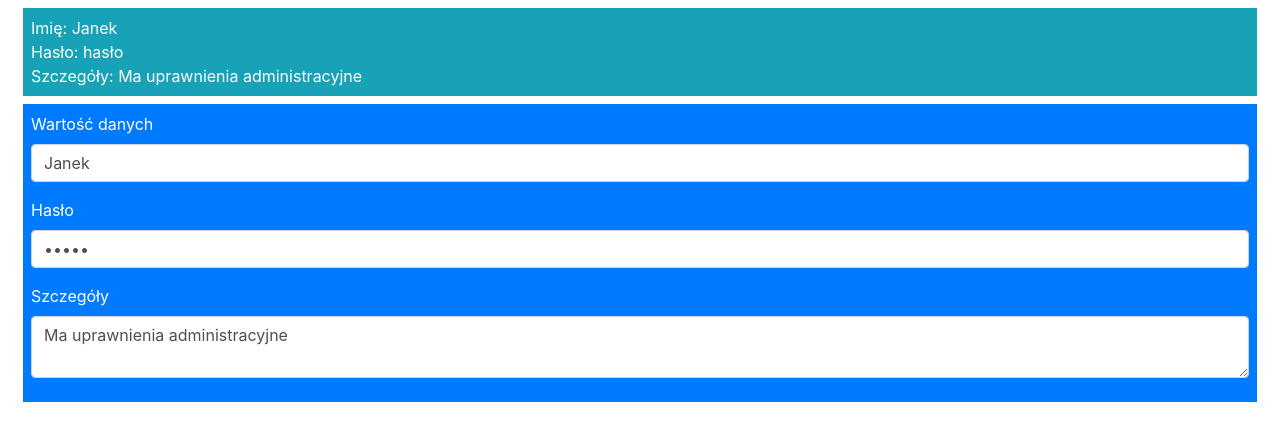
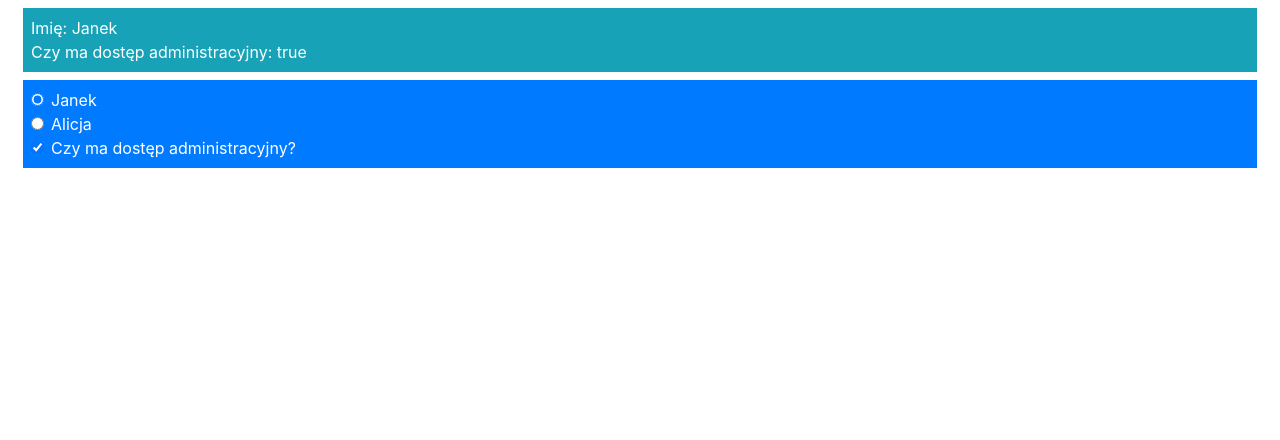
Before and after one commit to marekz/vuejs_simple_example, a Vue app in the folder templatesanddata/: page / in a window 1280 px wide. Shown: the top 440 px of the page. Built offline with nearby package versions, Linux system fonts and the light colour scheme.

Commit message:
VUEjs forms - simple bidirectional binding option fields

```diff
--- a/templatesanddata/src/App.vue
+++ b/templatesanddata/src/App.vue
@@ -2,27 +2,20 @@
   <div class="container-fluid">
     <div class="bg-info m-2 p-2 text-white">
       <div>Imię: {{ name }}</div>
-      <div>Hasło: {{ password }}</div>
-      <div>Szczegóły: {{ details }}</div>
+      <div>Czy ma dostęp administracyjny: {{ hasAdminAccess }}</div>
     </div>
     <div class="bg-primary m-2 p-2 text-white">
-      <div class="form-group">
-        <label>
-          Wartość danych
-        </label>
-        <input class="form-control" v-model="name" />
+      <div class="form-check">
+        <input class="form-check-input" type="radio" v-model="name" value="Janek" />
+        <label class="form-check-label">Janek</label>
       </div>
-      <div class="form-group">
-        <label>
-          Hasło
-        </label>
-        <input type="password" class="form-control" v-model="password" />
+      <div class="form-check">
+        <input class="form-check-input" type="radio" v-model="name" value="Alicja" />
+        <label class="form-check-label">Alicja</label>
       </div>
-      <div class="form-group">
-        <label>
-          Szczegóły
-        </label>
-        <textarea class="form-control" v-model="details"></textarea>
+      <div class="form-check">
+        <input class="form-check-input" type="checkbox" v-model="hasAdminAccess" />
+        <label class="form-check-label">Czy ma dostęp administracyjny?</label>
       </div>
     </div>
   </div>
@@ -34,14 +27,7 @@
     data: function() {
       return {
         name: "Janek",
-        password: "hasło",
-        details: "Ma uprawnienia administracyjne"
-      }
-    },
-    methods: {
-      reset() {
-        this.dataValue = false;
-        this.otherValue = false;
+        hasAdminAccess: true
       }
     }
 }
```
